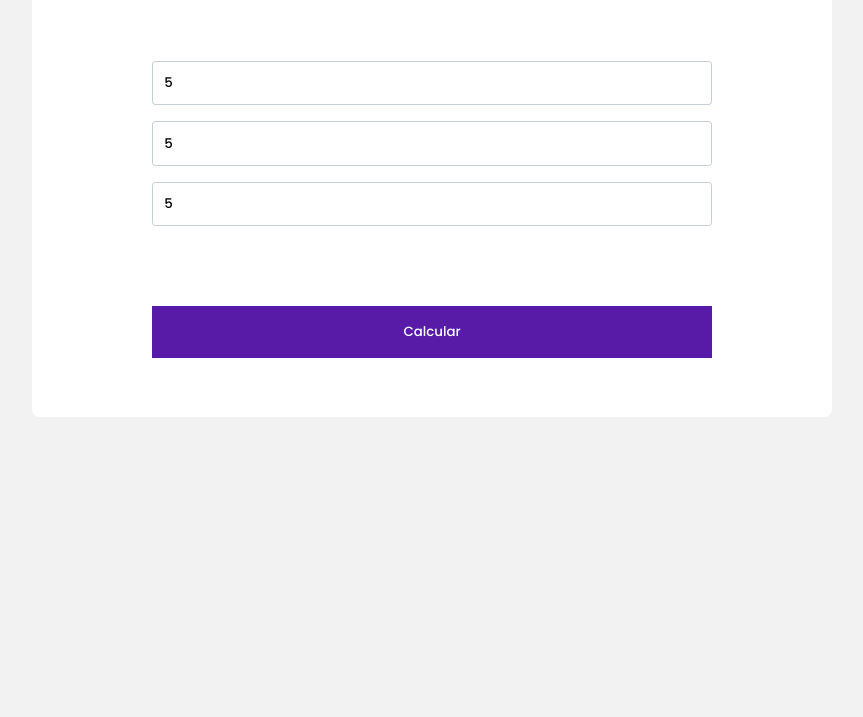
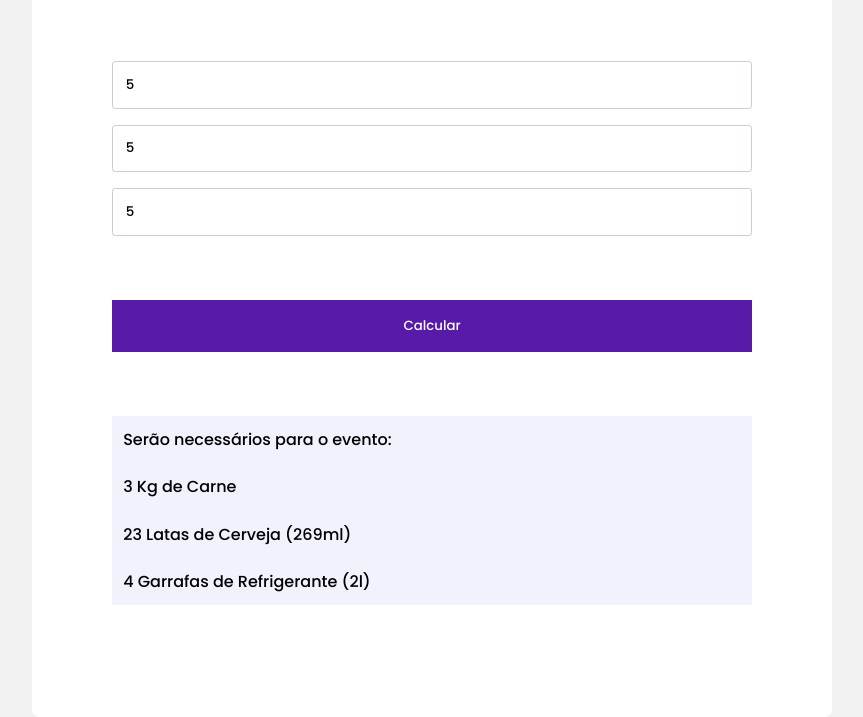
Before and after one commit to eliel-souza/churrascometro, a plain HTML site: page index.html in a window 1280 px wide. Both pictures are taken after typing "5", "5", "5" into the empty fields and a click on the button "Calcular". Shown: the part 115-832 px from the top of the page, without its empty margins (208-1071 px from the left). Before the commit the page ends 800 px from the top, so only its background shows below. Drawn offline with Linux system fonts and the light colour scheme.

Commit message:
Add file regra, Modified index, css and js

```diff
--- a/css/style.css
+++ b/css/style.css
@@ -12,7 +12,7 @@ body {
     width: min(90vw, 800px);
     margin: auto;
     background: white;
-    height: 500px;
+    height: 800px;
     border-radius: 0.5rem;
 }
 
@@ -27,12 +27,16 @@ h1 {
     font-family: 'Poppins', sans-serif;
 }
 
+.main {
+    width: 100%;
+}
+
 input {
     margin: auto;
     display: block;
     margin-bottom: 1rem;
-    padding: 0.7rem;
-    width: 70%;
+    padding: 0.8rem;
+    width: 80%;
     border: 1px solid #C5CED4;
     border-radius: 0.2rem;
     font-family: 'Poppins', sans-serif;
@@ -41,12 +45,23 @@ input {
 button {
     margin: auto;
     display: block;
-    width: 70%;
+    width: 80%;
     padding: 1rem;
-    margin-top: 5rem;
+    margin-top: 4rem;
+    margin-bottom: 4rem;
     cursor: pointer;
     border: none;
     background: #581BA8;
     color: white;
     font-family: 'Poppins', sans-serif;
 }
+
+p {
+    background: #F2F2FD;
+    margin: auto;
+    /*display: block;*/
+    color: black;
+    padding: 0.7rem;
+    font-family: 'Poppins', sans-serif;
+    width: 80%;
+}
--- a/index.html
+++ b/index.html
@@ -17,16 +17,16 @@
 <body>
     <div class="container">
         <h1>Churrascômetro</h1>
-        <div class="buttons">
+        <div class="main">
             <input id="adultos" name="adultos" type="number" placeholder="Adultos">
             <input id="criancas" name="criancas" type="number" placeholder="Crianças">
             <input id="duracao" name="duracao" type="number" placeholder="Duração (hrs)">
 
-            <button>Calcular</button>
-        </div>
+            <button onclick="calc();">Calcular</button>
 
-        <div id="result">
-
+            <div id="result">
+                <!-- campo result será alimentado pelo arquivo script.js -->
+            </div>
         </div>
     </div>
 
--- a/js/script.js
+++ b/js/script.js
@@ -0,0 +1,51 @@
+let inputAdultos = document.getElementById('adultos');
+let inputCriancas = document.getElementById('criancas');
+let inputDuracao = document.getElementById('duracao');
+
+let result = document.getElementById('result');
+
+function calc() {
+    //console.log('Calculating');
+
+    let adultos = inputAdultos.value;
+    let criancas = inputCriancas.value;
+    let duracao = inputDuracao.value;
+
+    let qtdTotalCarne = carnePP(duracao) * adultos + (carnePP(duracao) / 2 * criancas);
+    let qtdTotalCerveja = cervejaPP(duracao) * adultos;
+    let qtdTotalBebidas = bebidasPP(duracao) * adultos + (bebidasPP(duracao) / 2 * criancas);
+
+    result.innerHTML =  `<p> Serão necessários para o evento: </p>`;
+    result.innerHTML += `<p> ${qtdTotalCarne/1000} Kg de Carne </p>`;
+    result.innerHTML += `<p> ${Math.ceil(qtdTotalCerveja/269)} Latas de Cerveja (269ml) </p>`;
+    result.innerHTML += `<p> ${Math.ceil(qtdTotalBebidas/2000)} Garrafas de Refrigerante (2l) </p>`;
+
+    //console.log(qtdTotalCarne, qtdTotalCerveja, qtdTotalBebidas);
+}
+
+function carnePP(duracao) {
+    if (duracao >= 6) {
+        return 650;
+    }
+    else {
+        return 400;
+    }
+}
+
+function cervejaPP(duracao) {
+    if (duracao >= 6) {
+        return 2000;
+    }
+    else {
+        return 1200;
+    }
+}
+
+function bebidasPP(duracao) {
+    if (duracao >= 6) {
+        return 1500;
+    }
+    else {
+        return 1000;
+    }
+}
```
Also changed, not shown: 1 other file.
